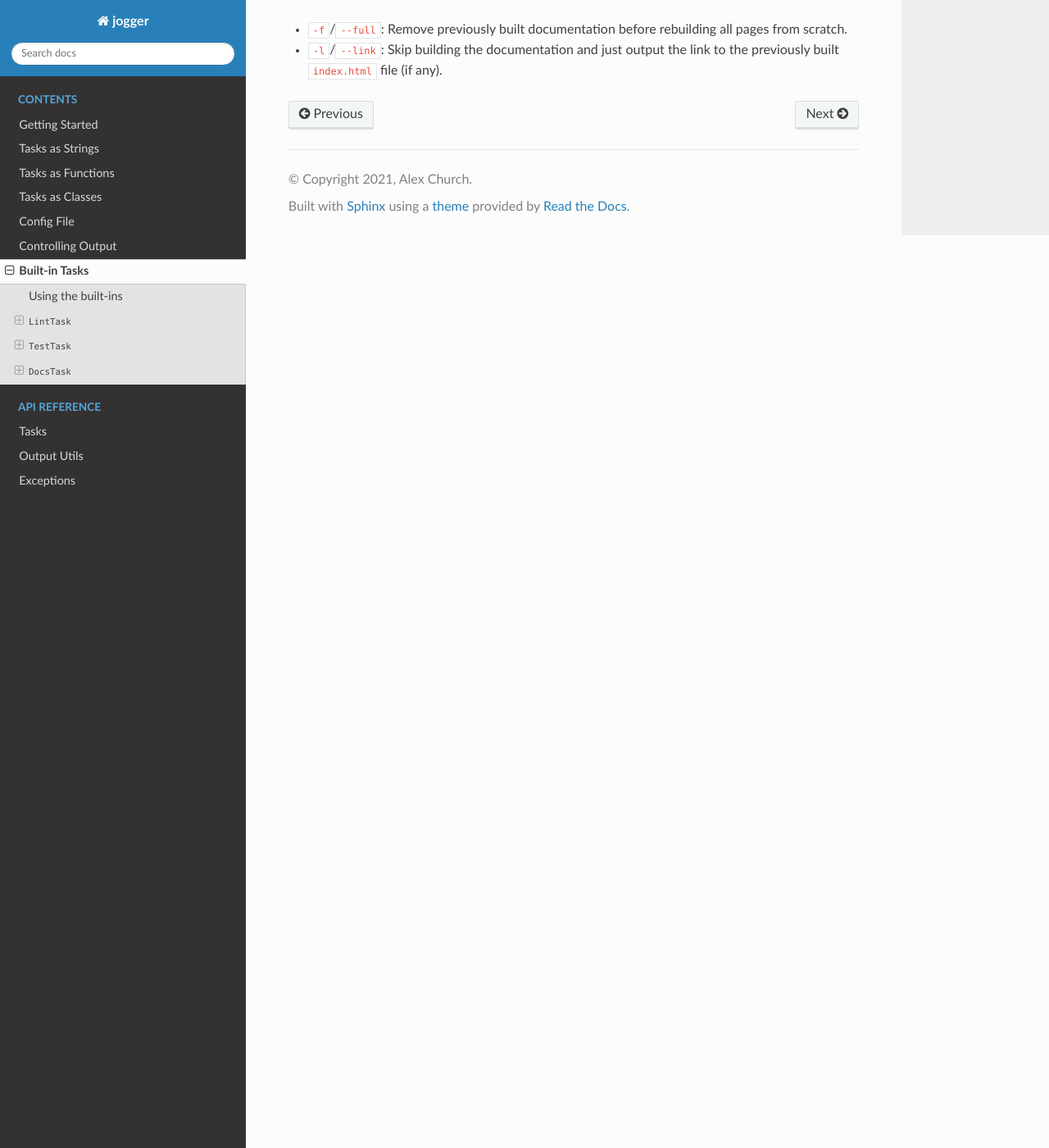
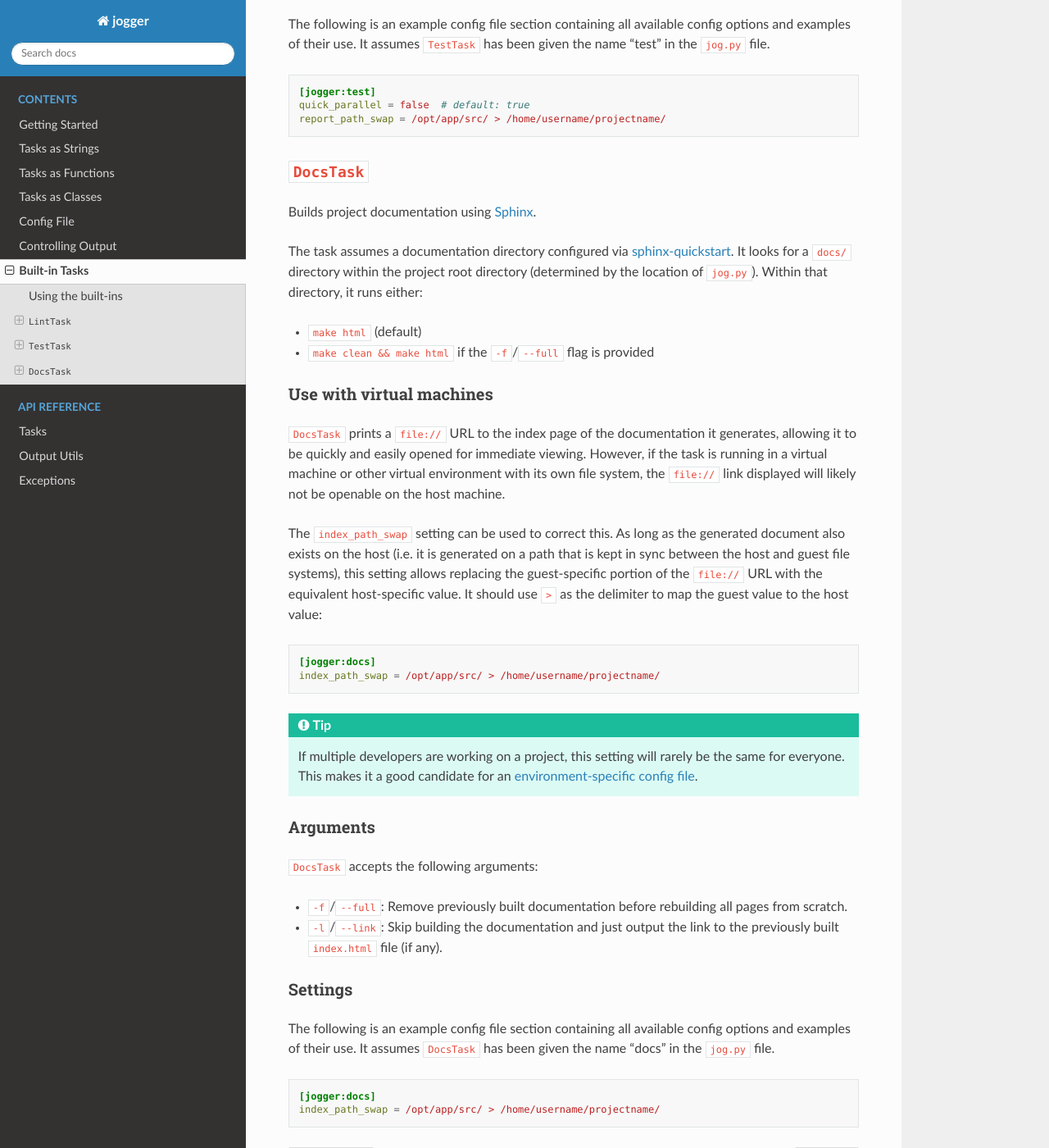
Before and after one commit to oogles/jog, a Sphinx documentation site: the page built from docs/topics/builtins.rst, in a window 1280 px wide and 1400 px high, scrolled down 6005 px. Shown: the whole window at 82% size. Built offline with Sphinx 7.4.7 and the Read the Docs theme 2.0.0, drawn with Linux system fonts in a browser that asks for light colours; some of the changed text lies outside the part shown.

Commit message:
Added documentation for path-swap settings.

```diff
--- a/docs/ref/tasks.rst
+++ b/docs/ref/tasks.rst
@@ -17,6 +17,10 @@
         .. important::
 
             The settings-object is *dictionary-like*, but it is **not** a true dictionary. See an explanation of the differences in the :ref:`config file documentation <config_task_settings>`.
+
+    .. attribute:: project_dir
+
+        The absolute path to the project directory, as determined by the location of the ``jog.py`` file.
 
     .. attribute:: stdout
 
--- a/docs/topics/builtins.rst
+++ b/docs/topics/builtins.rst
@@ -82,7 +82,7 @@
 Settings
 --------
 
-The following is an example ``setup.cfg`` section containing all available config options and examples of their use. It assumes ``LintTask`` has been given the name "lint" in the ``jog.py`` file.
+The following is an example config file section containing all available config options and examples of their use. It assumes ``LintTask`` has been given the name "lint" in the ``jog.py`` file.
 
 .. code-block:: ini
 
@@ -187,6 +187,21 @@
 
 If no explicit test paths are passed, no attempt is made to automatically include the ``--source`` argument. If the ``TestTask`` argument ``--src`` is provided, it takes precedence.
 
+Use with virtual machines
+-------------------------
+
+If ``TestTask`` generates a HTML coverage report, it also prints a ``file://`` URL to the index page of that report, allowing it to be quickly and easily opened for immediate viewing. However, if the task is running in a virtual machine or other virtual environment with its own file system, the ``file://`` link displayed will likely not be openable on the host machine.
+
+The ``report_path_swap`` setting can be used to correct this. As long as the generated document also exists on the host (i.e. it is generated on a path that is kept in sync between the host and guest file systems), this setting allows replacing the guest-specific portion of the ``file://`` URL with the equivalent host-specific value. It should use ``>`` as the delimiter to map the guest value to the host value:
+
+.. code-block:: ini
+
+    [jogger:test]
+    report_path_swap = /opt/app/src/ > /home/username/projectname/
+
+.. tip::
+
+    If multiple developers are working on a project, this setting will rarely be the same for everyone. This makes it a good candidate for an :doc:`environment-specific config file <config>`.
 
 Arguments
 ---------
@@ -207,12 +222,13 @@
 Settings
 --------
 
-The following is an example ``setup.cfg`` section containing all available config options and examples of their use. It assumes ``TestTask`` has been given the name "test" in the ``jog.py`` file.
+The following is an example config file section containing all available config options and examples of their use. It assumes ``TestTask`` has been given the name "test" in the ``jog.py`` file.
 
 .. code-block:: ini
 
     [jogger:test]
     quick_parallel = false  # default: true
+    report_path_swap = /opt/app/src/ > /home/username/projectname/
 
 
 ``DocsTask``
@@ -225,6 +241,22 @@
 * ``make html`` (default)
 * ``make clean && make html`` if the ``-f``/``--full`` flag is provided
 
+Use with virtual machines
+-------------------------
+
+``DocsTask`` prints a ``file://`` URL to the index page of the documentation it generates, allowing it to be quickly and easily opened for immediate viewing. However, if the task is running in a virtual machine or other virtual environment with its own file system, the ``file://`` link displayed will likely not be openable on the host machine.
+
+The ``index_path_swap`` setting can be used to correct this. As long as the generated document also exists on the host (i.e. it is generated on a path that is kept in sync between the host and guest file systems), this setting allows replacing the guest-specific portion of the ``file://`` URL with the equivalent host-specific value. It should use ``>`` as the delimiter to map the guest value to the host value:
+
+.. code-block:: ini
+
+    [jogger:docs]
+    index_path_swap = /opt/app/src/ > /home/username/projectname/
+
+.. tip::
+
+    If multiple developers are working on a project, this setting will rarely be the same for everyone. This makes it a good candidate for an :doc:`environment-specific config file <config>`.
+
 Arguments
 ---------
 
@@ -232,3 +264,13 @@
 
 * ``-f``/``--full``: Remove previously built documentation before rebuilding all pages from scratch.
 * ``-l``/``--link``: Skip building the documentation and just output the link to the previously built ``index.html`` file (if any).
+
+Settings
+--------
+
+The following is an example config file section containing all available config options and examples of their use. It assumes ``DocsTask`` has been given the name "docs" in the ``jog.py`` file.
+
+.. code-block:: ini
+
+    [jogger:docs]
+    index_path_swap = /opt/app/src/ > /home/username/projectname/
```
